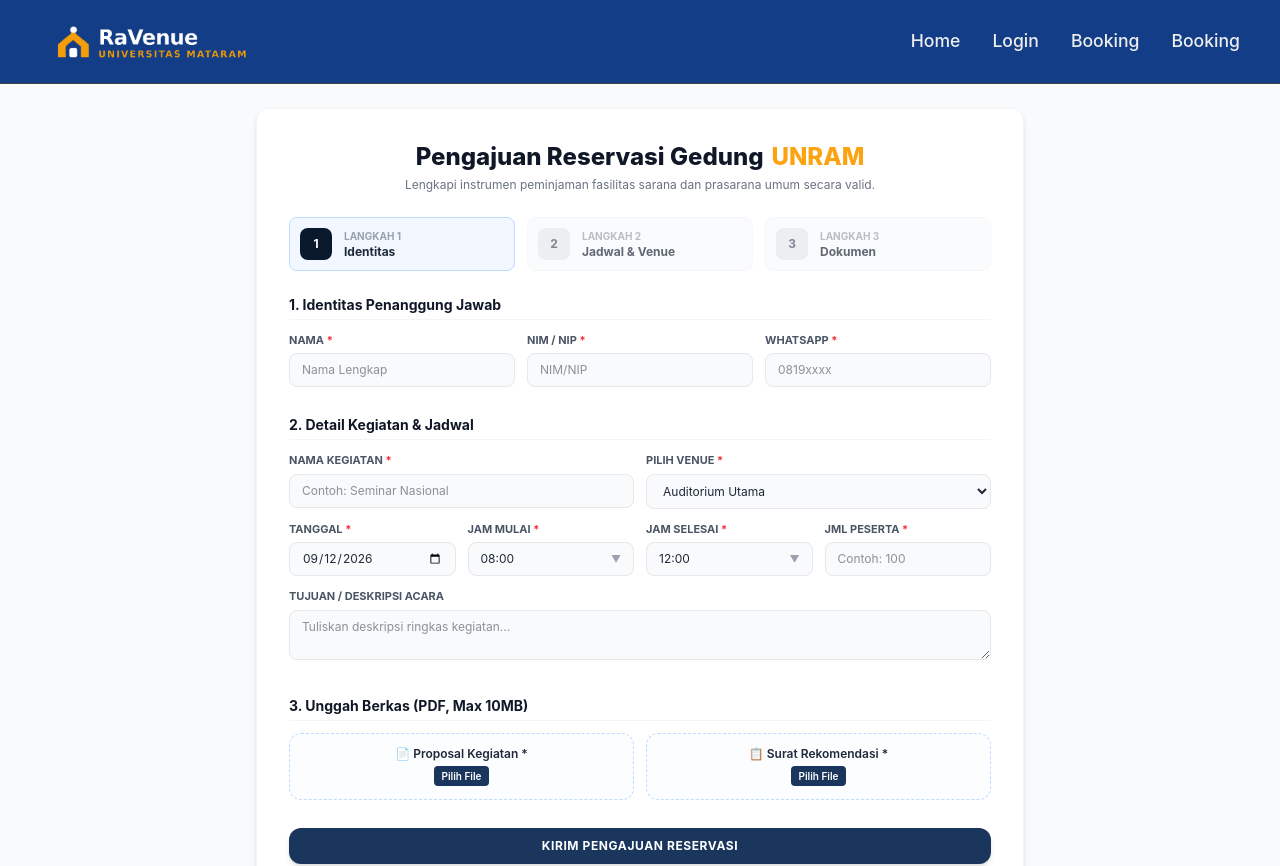
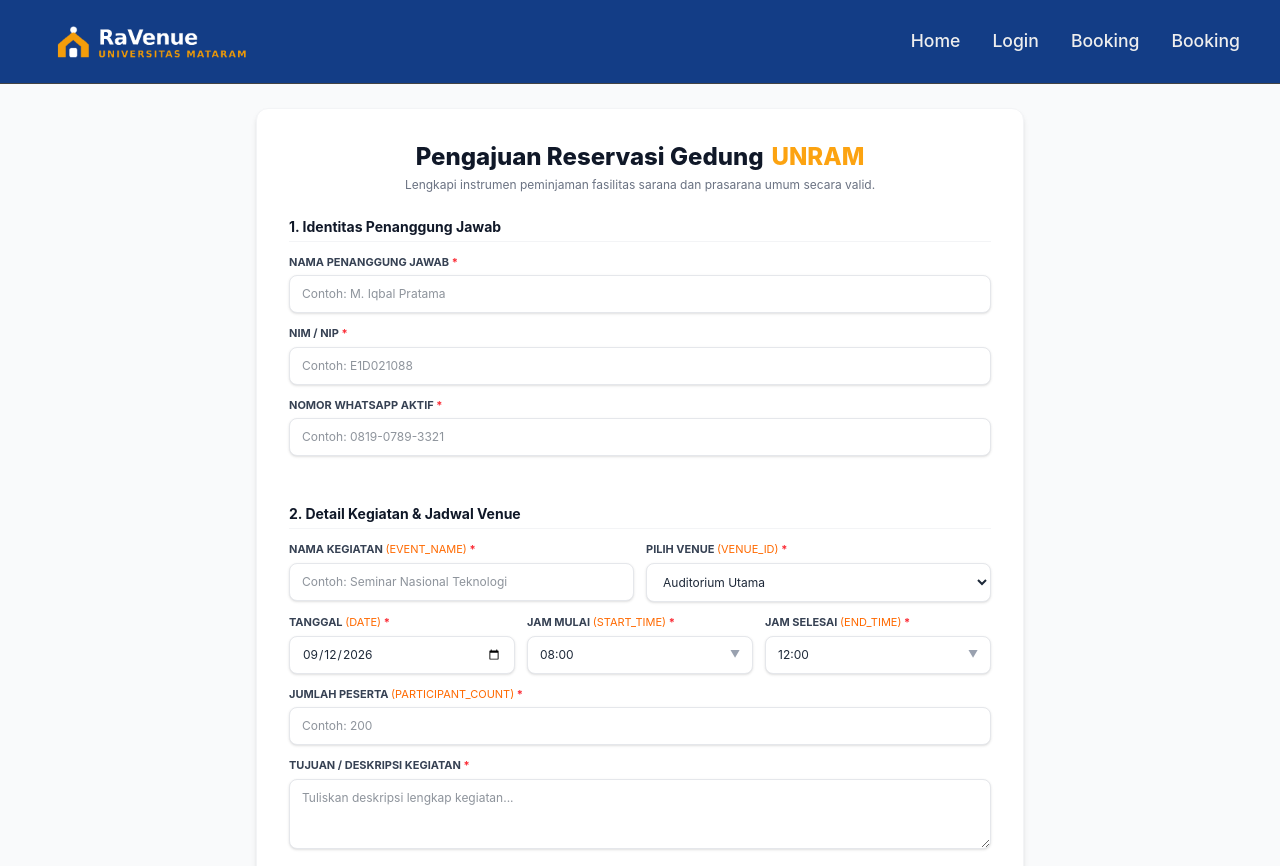
Before and after one commit to Grizkya/KARISMA, a Next.js app: page /booking in a window 1280 px wide. Shown: the top 866 px of the page. Built offline with nearby package versions, Linux system fonts and the light colour scheme.

Commit message:
Update kelener

```diff
--- a/src/app/(main)/booking/page.js
+++ b/src/app/(main)/booking/page.js
@@ -9,20 +9,29 @@ export default function BookingPage() {
     pic_identity: "",
     whatsapp: "",
     user_id: "1",
-    venue_id: "1",
+    venue_id: "Auditorium Utama",
     event_name: "",
     purpose: "",
     date: "2026-09-12",
     start_time: "08:00",
     end_time: "12:00",
     participant_count: "",
-    proposal_file: null,
-    recommendation_file: null,
+    signature_file: null,
   });
 
   const [message, setMessage] = useState({ text: "", type: "" });
   const [showStartTimeDropdown, setShowStartTimeDropdown] = useState(false);
   const [showEndTimeDropdown, setShowEndTimeDropdown] = useState(false);
+
+  // Refs untuk navigasi otomatis ke elemen yang belum diisi
+  const picNameRef = useRef(null);
+  const picIdentityRef = useRef(null);
+  const whatsappRef = useRef(null);
+  const eventNameRef = useRef(null);
+  const dateRef = useRef(null);
+  const participantCountRef = useRef(null);
+  const purposeRef = useRef(null);
+  const signatureRef = useRef(null);
 
   const startRef = useRef(null);
   const endRef = useRef(null);
@@ -53,33 +62,55 @@ export default function BookingPage() {
     });
   };
 
-  const handleStepClick = (step) => {
-    setCurrentStep(step);
-    const element = document.getElementById(`step-section-${step}`);
-    if (element) {
-      element.scrollIntoView({ behavior: "smooth", block: "start" });
-    }
-  };
-
   const handleSubmit = (e) => {
     e.preventDefault();
 
-    if (
-      !formData.pic_name ||
-      !formData.pic_identity ||
-      !formData.whatsapp ||
-      !formData.event_name ||
-      !formData.date ||
-      !formData.start_time ||
-      !formData.end_time ||
-      !formData.participant_count ||
-      !formData.proposal_file ||
-      !formData.recommendation_file
-    ) {
-      setMessage({
-        text: "⚠️ Mohon lengkapi seluruh kolom wajib bertanda bintang (*).",
-        type: "error",
-      });
+    // Validasi satu per satu agar bisa diarahkan ke elemen yang kosong
+    if (!formData.pic_name) {
+      setMessage({ text: "⚠️ Mohon isi Nama Penanggung Jawab terlebih dahulu.", type: "error" });
+      picNameRef.current?.scrollIntoView({ behavior: "smooth", block: "center" });
+      picNameRef.current?.focus();
+      return;
+    }
+    if (!formData.pic_identity) {
+      setMessage({ text: "⚠️ Mohon isi NIM / NIP terlebih dahulu.", type: "error" });
+      picIdentityRef.current?.scrollIntoView({ behavior: "smooth", block: "center" });
+      picIdentityRef.current?.focus();
+      return;
+    }
+    if (!formData.whatsapp) {
+      setMessage({ text: "⚠️ Mohon isi Nomor WhatsApp Aktif terlebih dahulu.", type: "error" });
+      whatsappRef.current?.scrollIntoView({ behavior: "smooth", block: "center" });
+      whatsappRef.current?.focus();
+      return;
+    }
+    if (!formData.event_name) {
+      setMessage({ text: "⚠️ Mohon isi Nama Kegiatan terlebih dahulu.", type: "error" });
+      eventNameRef.current?.scrollIntoView({ behavior: "smooth", block: "center" });
+      eventNameRef.current?.focus();
+      return;
+    }
+    if (!formData.date) {
+      setMessage({ text: "⚠️ Mohon pilih Tanggal kegiatan terlebih dahulu.", type: "error" });
+      dateRef.current?.scrollIntoView({ behavior: "smooth", block: "center" });
+      dateRef.current?.focus();
+      return;
+    }
+    if (!formData.participant_count) {
+      setMessage({ text: "⚠️ Mohon isi Jumlah Peserta terlebih dahulu.", type: "error" });
+      participantCountRef.current?.scrollIntoView({ behavior: "smooth", block: "center" });
+      participantCountRef.current?.focus();
+      return;
+    }
+    if (!formData.purpose) {
+      setMessage({ text: "⚠️ Mohon isi Tujuan / Deskripsi Kegiatan terlebih dahulu.", type: "error" });
+      purposeRef.current?.scrollIntoView({ behavior: "smooth", block: "center" });
+      purposeRef.current?.focus();
+      return;
+    }
+    if (!formData.signature_file) {
+      setMessage({ text: "⚠️ Mohon unggah File Tanda Tangan terlebih dahulu.", type: "error" });
+      signatureRef.current?.scrollIntoView({ behavior: "smooth", block: "center" });
       return;
     }
 
@@ -107,134 +138,131 @@ export default function BookingPage() {
           </p>
         </div>
 
-        {/* Stepper Indikator (Lebih Ringkas) */}
-        <div className="mb-6">
-          <div className="grid grid-cols-3 gap-3">
-            {[
-              { id: 1, title: "Identitas" },
-              { id: 2, title: "Jadwal & Venue" },
-              { id: 3, title: "Dokumen" },
-            ].map((step) => (
-              <div
-                key={step.id}
-                onClick={() => handleStepClick(step.id)}
-                className={`p-2.5 rounded-lg border transition flex items-center gap-3 cursor-pointer ${
-                  currentStep === step.id
-                    ? "bg-blue-50/80 border-blue-200"
-                    : "bg-gray-50 border-gray-100 opacity-70 hover:opacity-100"
-                }`}
-              >
-                <div className={`w-8 h-8 rounded-lg flex items-center justify-center font-bold text-xs ${
-                  currentStep === step.id ? "bg-[#0b192c] text-white" : "bg-gray-200 text-gray-600"
-                }`}>
-                  {step.id}
-                </div>
-                <div>
-                  <p className="text-[10px] font-bold text-gray-400 uppercase">Langkah {step.id}</p>
-                  <h4 className="text-xs font-bold text-gray-800">{step.title}</h4>
-                </div>
-              </div>
-            ))}
-          </div>
-        </div>
-
         {message.text && (
-          <div className={`p-3 mb-4 rounded-lg text-xs font-medium ${
-            message.type === "error" ? "bg-red-50 text-red-700 border border-red-200" : "bg-emerald-50 text-emerald-700 border border-emerald-200"
+          <div className={`mb-4 text-xs font-medium ${
+            message.type === "error" ? "text-red-600" : "text-emerald-700"
           }`}>
             {message.text}
           </div>
         )}
 
-        <form onSubmit={handleSubmit} className="space-y-5">
+        <form onSubmit={handleSubmit} className="space-y-8">
 
           {/* Bagian 1 */}
           <div id="step-section-1" className="space-y-3">
-            <h3 className="text-sm font-bold text-gray-900 pb-1 border-b border-gray-100">1. Identitas Penanggung Jawab</h3>
-            <div className="grid grid-cols-1 md:grid-cols-3 gap-3">
+            <div className="flex justify-between items-center pb-1 border-b border-gray-100">
+              <h3 className="text-sm font-bold text-gray-900">
+                1. Identitas Penanggung Jawab
+              </h3>
+            </div>
+
+            <div className="space-y-3">
               <div>
-                <label className="block text-[11px] font-bold uppercase text-gray-600 mb-1">Nama <span className="text-red-500">*</span></label>
+                <label className="block text-[11px] font-bold uppercase text-gray-700 mb-1">
+                  NAMA PENANGGUNG JAWAB <span className="text-red-500">*</span>
+                </label>
                 <input
+                  ref={picNameRef}
                   type="text"
                   name="pic_name"
                   value={formData.pic_name}
                   onChange={handleChange}
-                  placeholder="Nama Lengkap"
-                  className="w-full bg-gray-50 border border-gray-200 rounded-lg px-3 py-2 text-xs text-gray-800 focus:ring-1 focus:ring-blue-600 outline-none"
+                  placeholder="Contoh: M. Iqbal Pratama"
+                  className="w-full bg-white border border-gray-200 rounded-lg px-3 py-2.5 text-xs text-gray-800 focus:ring-1 focus:ring-blue-600 outline-none shadow-sm"
                 />
               </div>
+
               <div>
-                <label className="block text-[11px] font-bold uppercase text-gray-600 mb-1">NIM / NIP <span className="text-red-500">*</span></label>
+                <label className="block text-[11px] font-bold uppercase text-gray-700 mb-1">
+                  NIM / NIP <span className="text-red-500">*</span>
+                </label>
                 <input
+                  ref={picIdentityRef}
                   type="text"
                   name="pic_identity"
                   value={formData.pic_identity}
                   onChange={handleChange}
-                  placeholder="NIM/NIP"
-                  className="w-full bg-gray-50 border border-gray-200 rounded-lg px-3 py-2 text-xs text-gray-800 focus:ring-1 focus:ring-blue-600 outline-none"
+                  placeholder="Contoh: E1D021088"
+                  className="w-full bg-white border border-gray-200 rounded-lg px-3 py-2.5 text-xs text-gray-800 focus:ring-1 focus:ring-blue-600 outline-none shadow-sm"
                 />
               </div>
+
               <div>
-                <label className="block text-[11px] font-bold uppercase text-gray-600 mb-1">WhatsApp <span className="text-red-500">*</span></label>
+                <label className="block text-[11px] font-bold uppercase text-gray-700 mb-1">
+                  NOMOR WHATSAPP AKTIF <span className="text-red-500">*</span>
+                </label>
                 <input
+                  ref={whatsappRef}
                   type="text"
                   name="whatsapp"
                   value={formData.whatsapp}
                   onChange={handleChange}
-                  placeholder="0819xxxx"
-                  className="w-full bg-gray-50 border border-gray-200 rounded-lg px-3 py-2 text-xs text-gray-800 focus:ring-1 focus:ring-blue-600 outline-none"
+                  placeholder="Contoh: 0819-0789-3321"
+                  className="w-full bg-white border border-gray-200 rounded-lg px-3 py-2.5 text-xs text-gray-800 focus:ring-1 focus:ring-blue-600 outline-none shadow-sm"
                 />
               </div>
             </div>
           </div>
 
           {/* Bagian 2 */}
-          <div id="step-section-2" className="space-y-3 pt-2">
-            <h3 className="text-sm font-bold text-gray-900 pb-1 border-b border-gray-100">2. Detail Kegiatan & Jadwal</h3>
+          <div id="step-section-2" className="space-y-3 pt-4">
+            <div className="flex justify-between items-center pb-1 border-b border-gray-100">
+              <h3 className="text-sm font-bold text-gray-900">2. Detail Kegiatan & Jadwal Venue</h3>
+            </div>
 
             <div className="grid grid-cols-1 md:grid-cols-2 gap-3">
               <div>
-                <label className="block text-[11px] font-bold uppercase text-gray-600 mb-1">Nama Kegiatan <span className="text-red-500">*</span></label>
+                <label className="block text-[11px] font-bold uppercase text-gray-700 mb-1">
+                  NAMA KEGIATAN <span className="text-orange-500 font-normal">(EVENT_NAME)</span> <span className="text-red-500">*</span>
+                </label>
                 <input
+                  ref={eventNameRef}
                   type="text"
                   name="event_name"
                   value={formData.event_name}
                   onChange={handleChange}
-                  placeholder="Contoh: Seminar Nasional"
-                  className="w-full bg-gray-50 border border-gray-200 rounded-lg px-3 py-2 text-xs text-gray-800 focus:ring-1 focus:ring-blue-600 outline-none"
+                  placeholder="Contoh: Seminar Nasional Teknologi"
+                  className="w-full bg-white border border-gray-200 rounded-lg px-3 py-2.5 text-xs text-gray-800 focus:ring-1 focus:ring-blue-600 outline-none shadow-sm"
                 />
               </div>
 
               <div>
-                <label className="block text-[11px] font-bold uppercase text-gray-600 mb-1">Pilih Venue <span className="text-red-500">*</span></label>
+                <label className="block text-[11px] font-bold uppercase text-gray-700 mb-1">
+                  PILIH VENUE <span className="text-orange-500 font-normal">(VENUE_ID)</span> <span className="text-red-500">*</span>
+                </label>
                 <select
                   name="venue_id"
                   value={formData.venue_id}
                   onChange={handleChange}
-                  className="w-full bg-gray-50 border border-gray-200 rounded-lg px-3 py-2 text-xs text-gray-800 focus:ring-1 focus:ring-blue-600 outline-none"
+                  className="w-full bg-white border border-gray-200 rounded-lg px-3 py-2.5 text-xs text-gray-800 focus:ring-1 focus:ring-blue-600 outline-none shadow-sm"
                 >
-                  <option value="1">Auditorium Utama</option>
-                  <option value="2">Gedung Dome</option>
-                  <option value="3">Arena Budaya</option>
+                  <option value="Auditorium Utama">Auditorium Utama</option>
+                  <option value="Gedung Dome">Gedung Dome</option>
+                  <option value="Arena Budaya">Arena Budaya</option>
                 </select>
               </div>
             </div>
 
-            <div className="grid grid-cols-2 md:grid-cols-4 gap-3">
+            <div className="grid grid-cols-1 md:grid-cols-3 gap-3">
               <div>
-                <label className="block text-[11px] font-bold uppercase text-gray-600 mb-1">Tanggal <span className="text-red-500">*</span></label>
+                <label className="block text-[11px] font-bold uppercase text-gray-700 mb-1">
+                  TANGGAL <span className="text-orange-500 font-normal">(DATE)</span> <span className="text-red-500">*</span>
+                </label>
                 <input
+                  ref={dateRef}
                   type="date"
                   name="date"
                   value={formData.date}
                   onChange={handleChange}
-                  className="w-full bg-gray-50 border border-gray-200 rounded-lg px-3 py-2 text-xs text-gray-800 focus:ring-1 focus:ring-blue-600 outline-none"
+                  className="w-full bg-white border border-gray-200 rounded-lg px-3 py-2.5 text-xs text-gray-800 focus:ring-1 focus:ring-blue-600 outline-none shadow-sm"
                 />
               </div>
 
               <div className="relative" ref={startRef}>
-                <label className="block text-[11px] font-bold uppercase text-gray-600 mb-1">Jam Mulai <span className="text-red-500">*</span></label>
-                <div onClick={() => setShowStartTimeDropdown(!showStartTimeDropdown)} className="w-full bg-gray-50 border border-gray-200 rounded-lg px-3 py-2 text-xs text-gray-800 flex justify-between items-center cursor-pointer">
+                <label className="block text-[11px] font-bold uppercase text-gray-700 mb-1">
+                  JAM MULAI <span className="text-orange-500 font-normal">(START_TIME)</span> <span className="text-red-500">*</span>
+                </label>
+                <div onClick={() => setShowStartTimeDropdown(!showStartTimeDropdown)} className="w-full bg-white border border-gray-200 rounded-lg px-3 py-2.5 text-xs text-gray-800 flex justify-between items-center cursor-pointer shadow-sm">
                   <span>{formData.start_time}</span>
                   <span className="text-gray-400 text-[10px]">▼</span>
                 </div>
@@ -250,8 +278,10 @@ export default function BookingPage() {
               </div>
 
               <div className="relative" ref={endRef}>
-                <label className="block text-[11px] font-bold uppercase text-gray-600 mb-1">Jam Selesai <span className="text-red-500">*</span></label>
-                <div onClick={() => setShowEndTimeDropdown(!showEndTimeDropdown)} className="w-full bg-gray-50 border border-gray-200 rounded-lg px-3 py-2 text-xs text-gray-800 flex justify-between items-center cursor-pointer">
+                <label className="block text-[11px] font-bold uppercase text-gray-700 mb-1">
+                  JAM SELESAI <span className="text-orange-500 font-normal">(END_TIME)</span> <span className="text-red-500">*</span>
+                </label>
+                <div onClick={() => setShowEndTimeDropdown(!showEndTimeDropdown)} className="w-full bg-white border border-gray-200 rounded-lg px-3 py-2.5 text-xs text-gray-800 flex justify-between items-center cursor-pointer shadow-sm">
                   <span>{formData.end_time}</span>
                   <span className="text-gray-400 text-[10px]">▼</span>
                 </div>
@@ -265,69 +295,62 @@ export default function BookingPage() {
                   </div>
                 )}
               </div>
+            </div>
 
             <div>
-                <label className="block text-[11px] font-bold uppercase text-gray-600 mb-1">Jml Peserta <span className="text-red-500">*</span></label>
+              <label className="block text-[11px] font-bold uppercase text-gray-700 mb-1">
+                JUMLAH PESERTA <span className="text-orange-500 font-normal">(PARTICIPANT_COUNT)</span> <span className="text-red-500">*</span>
+              </label>
               <input
+                ref={participantCountRef}
                 type="number"
                 name="participant_count"
                 value={formData.participant_count}
                 onChange={handleChange}
-                  placeholder="Contoh: 100"
-                  className="w-full bg-gray-50 border border-gray-200 rounded-lg px-3 py-2 text-xs text-gray-800 focus:ring-1 focus:ring-blue-600 outline-none"
+                placeholder="Contoh: 200"
+                className="w-full bg-white border border-gray-200 rounded-lg px-3 py-2.5 text-xs text-gray-800 focus:ring-1 focus:ring-blue-600 outline-none shadow-sm"
               />
-              </div>
             </div>
 
             <div>
-              <label className="block text-[11px] font-bold uppercase text-gray-600 mb-1">Tujuan / Deskripsi Acara</label>
+              <label className="block text-[11px] font-bold uppercase text-gray-700 mb-1">
+                TUJUAN / DESKRIPSI KEGIATAN <span className="text-red-500">*</span>
+              </label>
               <textarea
+                ref={purposeRef}
                 name="purpose"
-                rows="2"
+                rows="3"
                 value={formData.purpose}
                 onChange={handleChange}
-                placeholder="Tuliskan deskripsi ringkas kegiatan..."
-                className="w-full bg-gray-50 border border-gray-200 rounded-lg px-3 py-2 text-xs text-gray-800 focus:ring-1 focus:ring-blue-600 outline-none"
+                placeholder="Tuliskan deskripsi lengkap kegiatan..."
+                className="w-full bg-white border border-gray-200 rounded-lg px-3 py-2.5 text-xs text-gray-800 focus:ring-1 focus:ring-blue-600 outline-none shadow-sm"
               ></textarea>
             </div>
           </div>
 
           {/* Bagian 3 */}
-          <div id="step-section-3" className="space-y-3 pt-2">
-            <h3 className="text-sm font-bold text-gray-900 pb-1 border-b border-gray-100">3. Unggah Berkas (PDF, Max 10MB)</h3>
+          <div id="step-section-3" className="space-y-3 pt-4" ref={signatureRef}>
+            <div className="flex justify-between items-center pb-1 border-b border-gray-100">
+              <h3 className="text-sm font-bold text-gray-900">3. Unggah Tanda Tangan</h3>
+            </div>
 
-            <div className="grid grid-cols-1 md:grid-cols-2 gap-3">
-              {/* Proposal */}
-              <div className="relative border border-dashed border-blue-200 bg-blue-50/20 hover:bg-blue-50/40 rounded-xl p-3 text-center cursor-pointer">
+            <div>
+              <label className="block text-[11px] font-bold uppercase text-gray-700 mb-1">
+                FILE TANDA TANGAN (PNG / JPG / PDF, Max 5MB) <span className="text-red-500">*</span>
+              </label>
+              <div className="relative border border-dashed border-blue-200 bg-white hover:bg-gray-50 rounded-xl p-4 text-center cursor-pointer">
                 <input
                   type="file"
-                  name="proposal_file"
-                  accept=".pdf"
+                  name="signature_file"
+                  accept=".png, .jpg, .jpeg, .pdf"
                   onChange={handleChange}
                   className="absolute inset-0 opacity-0 cursor-pointer w-full h-full z-10"
                 />
                 <p className="text-xs font-semibold text-gray-800 truncate">
-                  📄 {formData.proposal_file ? formData.proposal_file.name : "Proposal Kegiatan *"}
+                  {formData.signature_file ? formData.signature_file.name : "Klik atau seret file tanda tangan ke sini"}
                 </p>
-                <span className={`mt-1 inline-block px-2 py-0.5 text-[10px] font-semibold rounded ${formData.proposal_file ? "bg-emerald-600 text-white" : "bg-[#1b365d] text-white"}`}>
-                  {formData.proposal_file ? "Terunggah ✓" : "Pilih File"}
-                </span>
-              </div>
-
-              {/* Surat Rekomendasi */}
-              <div className="relative border border-dashed border-blue-200 bg-blue-50/20 hover:bg-blue-50/40 rounded-xl p-3 text-center cursor-pointer">
-                <input
-                  type="file"
-                  name="recommendation_file"
-                  accept=".pdf"
-                  onChange={handleChange}
-                  className="absolute inset-0 opacity-0 cursor-pointer w-full h-full z-10"
-                />
-                <p className="text-xs font-semibold text-gray-800 truncate">
-                  📋 {formData.recommendation_file ? formData.recommendation_file.name : "Surat Rekomendasi *"}
-                </p>
-                <span className={`mt-1 inline-block px-2 py-0.5 text-[10px] font-semibold rounded ${formData.recommendation_file ? "bg-emerald-600 text-white" : "bg-[#1b365d] text-white"}`}>
-                  {formData.recommendation_file ? "Terunggah ✓" : "Pilih File"}
+                <span className={`mt-2 inline-block px-3 py-1 text-[10px] font-semibold rounded ${formData.signature_file ? "bg-emerald-600 text-white" : "bg-[#e9ecef] text-grey"}`}>
+                  {formData.signature_file ? "Diunggah" : "Pilih File Tanda Tangan"}
                 </span>
               </div>
             </div>
--- a/src/app/(main)/page.js
+++ b/src/app/(main)/page.js
@@ -1,5 +1,5 @@
 import Image from "next/image";
-
+import Calendar from "@/components/CalendarWidget";
 export default function Home() {
   return (
     <div>
@@ -7,7 +7,7 @@ export default function Home() {
         <h1 className="text-7xl font-bold text-[#F49D0A]">RaVenue</h1>
         <p className="text-gray-600 p-5">Tempat peminjaman gedung kampus di Universitas Mataram</p>
       </div>
-
+      <Calendar />
     </div>
   );
 }
```
Also changed, not shown: src/components/CalendarWidget.js (+1 -66 lines). Lines whose indentation alone changed are shown as unchanged.
